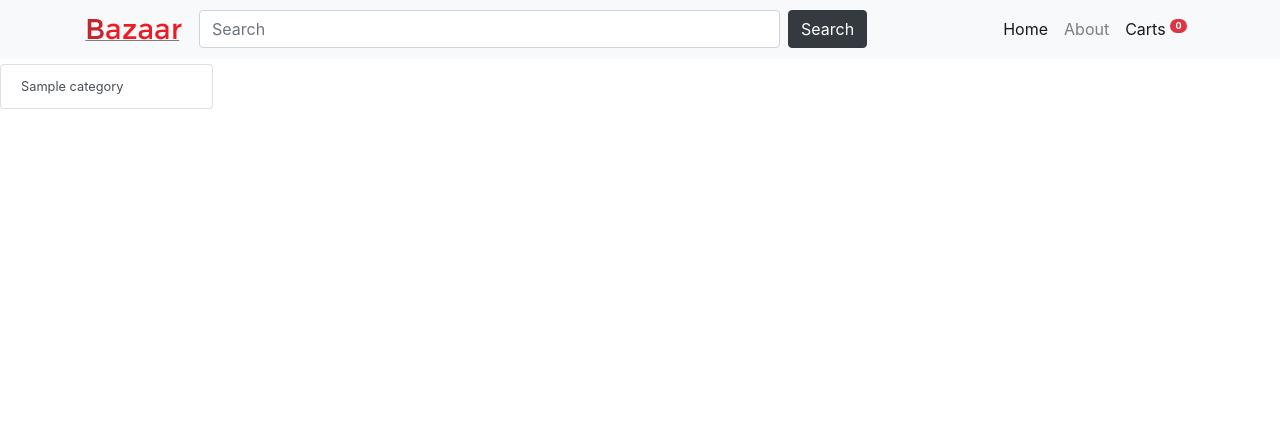
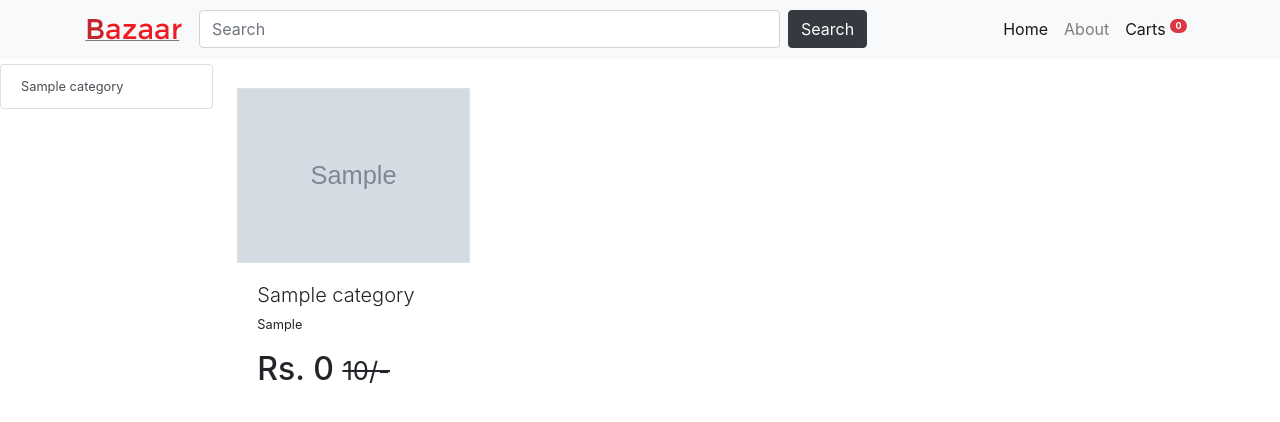
Before and after one commit to sadique-cws/bazaar_ci, a CodeIgniter app: page /database/index.php/home/category/1 in a window 1280 px wide. Shown: the top 422 px of the page. Run offline with CodeIgniter, Linux system fonts and the light colour scheme; tables that the repository leaves empty or names only in its code hold one stand-in row (values such as "Sample post"); grey boxes marked "Sample" are stand-in pictures; data that the repository does not hold is empty.

Commit message:
product filter / image upload

```diff
--- a/application/controllers/Home.php
+++ b/application/controllers/Home.php
@@ -17,11 +17,13 @@ class Home extends CI_Controller{
        $this->commanView($this->data);
     }
 
-    public function category(){
+    public function category($id){
+        $this->data['product'] = $this->datawork->calling("category",["id"=>$id]);
         $this->commanView($this->data);
     }
 
-    public function product(){
+    public function product($id){
+        $this->data['product'] = $this->db->where(["id"=>$id])->get("items")->row();
         $this->load->view('public/header');
         $this->load->view('public/product',$this->data);
         $this->load->view('public/footer');
--- a/application/views/public/home.php
+++ b/application/views/public/home.php
@@ -9,11 +9,13 @@
             <?php foreach($product as $item):?>
                 <div class="col-lg-3">
                     <div class="card border-0">
-                        <img src="https://www.ikea.com/in/en/images/products/millberget-swivel-chair-bomstad-black__0724719_PE734602_S5.JPG" class="w-100 border border-muted" alt="">
+                        <a href="<?= base_url('home/product/'.$item->id);?>" class="stretched-link">
+                            <img src="<?= base_url('assets/'.$item->image);?>" class="w-100 border border-muted" alt="">
+                        </a>
                         <div class="card-body">
-                            <h2 class="lead">this is title</h2>
-                            <p class="small">furniture</p>
-                            <h2>Rs. 500/-</h2>
+                            <h2 class="lead"><?= $item->title;?></h2>
+                            <p class="small"><?= $item->category;?></p>
+                            <h2>Rs. <?= $item->discount_price;?> <small><del><?= $item->price;?>/-</del></small></h2>
                         </div>
                     </div>
                 </div>
```
Also changed, not shown: application/controllers/Admin.php (+12 -0 lines), application/views/public/product.php (+5 -5 lines), assets/71K4ktdj-GL__SL1500_.jpg (added).
